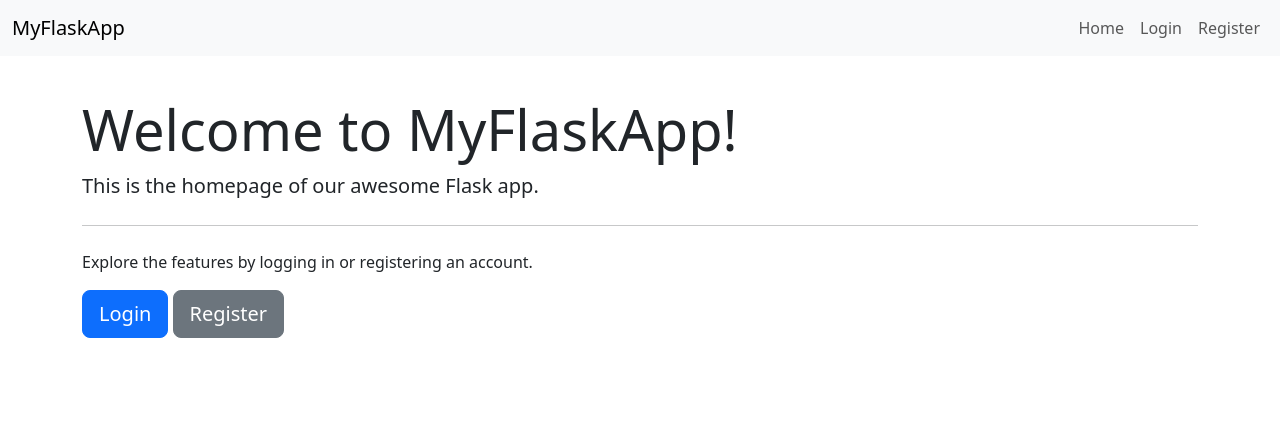
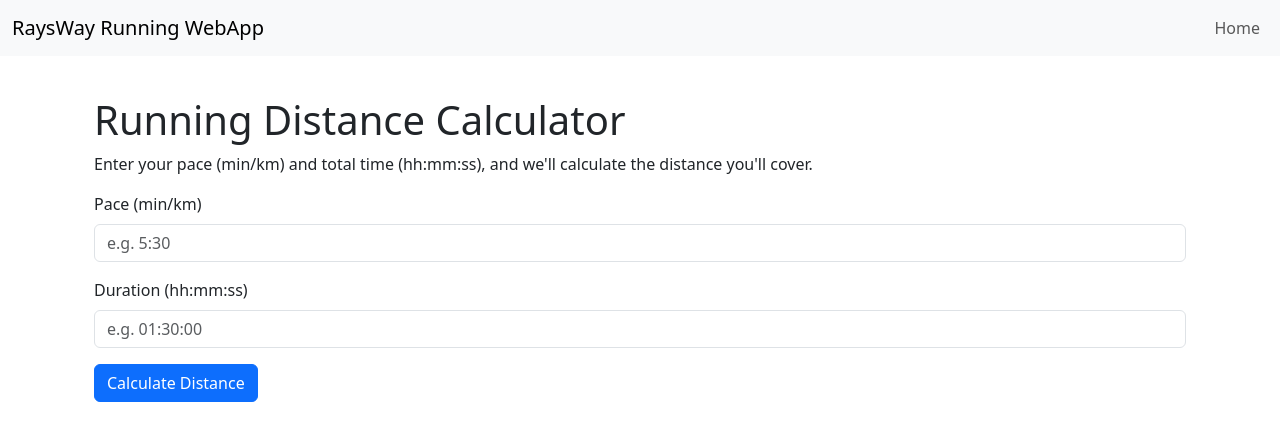
Before and after one commit to ifiwasu/running_pace_calculator, a Flask app: page / in a window 1280 px wide. Shown: the top 441 px of the page. Run offline with Flask 3, Linux system fonts and the light colour scheme.

Commit message:
first working version

```diff
--- a/app/forms.py
+++ b/app/forms.py
@@ -1,17 +1,8 @@
 from flask_wtf import FlaskForm
-from wtforms import StringField, PasswordField, SubmitField, BooleanField
-from wtforms.validators import DataRequired, Email, Length, EqualTo
+from wtforms import StringField, SubmitField
+from wtforms.validators import DataRequired
 
-# examples
-class RegistrationForm(FlaskForm):
-    username = StringField('Username', validators=[DataRequired(), Length(min=2, max=20)])
-    email = StringField('Email', validators=[DataRequired(), Email()])
-    password = PasswordField('Password', validators=[DataRequired(), Length(min=6)])
-    confirm_password = PasswordField('Confirm Password', validators=[DataRequired(), EqualTo('password', message='Passwords must match')])
-    submit = SubmitField('Register')
-
-class LoginForm(FlaskForm):
-    username = StringField('Username', validators=[DataRequired()])
-    password = PasswordField('Password', validators=[DataRequired()])
-    remember = BooleanField('Remember Me')
-    submit = SubmitField('Login')
+class RunningForm(FlaskForm):
+    pace = StringField('Pace (min/km)', validators=[DataRequired()])
+    time = StringField('Duration (hh:mm:ss)', validators=[DataRequired()])
+    submit = SubmitField('Calculate Distance')
--- a/app/routes.py
+++ b/app/routes.py
@@ -1,25 +1,18 @@
-from flask import Blueprint, render_template, redirect, url_for
-from app.forms import RegistrationForm, LoginForm
+from flask import Blueprint, render_template
+from app.forms import RunningForm
+from app.helper import calculate_distance
 
 main = Blueprint('main', __name__)
 
-@main.route('/')
+@main.route('/', methods=['GET', 'POST'])
 def home():
-    return render_template('home.html')
+    form = RunningForm()
+    distance = None
 
-@main.route('/register', methods=['GET', 'POST'])
-def register():
-    form = RegistrationForm()
     if form.validate_on_submit():
-        # logica voor route hier plaatsen en pass weghalen
-        pass
-    return render_template('register.html', form=form)
+        pace = form.pace.data
+        time = form.time.data
 
-@main.route('/login', methods=['GET', 'POST'])
-def login():
-    form = LoginForm()
-    if form.validate_on_submit():
-        # Logic for handling login, like checking credentials
-        # After successful login, redirect to the home page
-        return redirect(url_for('main.home'))
-    return render_template('login.html', form=form)
+        distance = calculate_distance(pace, time)
+
+    return render_template('home.html', form=form, distance=distance)
--- a/app/templates/base.html
+++ b/app/templates/base.html
@@ -15,17 +15,10 @@
     <!-- Fixed horizontal navigation bar -->
     <nav class="navbar navbar-expand-lg navbar-light bg-light fixed-top">
         <div class="container-fluid">
-            <a class="navbar-brand" href="{{ url_for('main.home') }}">MyFlaskApp</a>
+            <a class="navbar-brand" href="{{ url_for('main.home') }}">RaysWay Running WebApp</a>
             <ul class="navbar-nav">
                 <li class="nav-item">
                     <a class="nav-link" href="{{ url_for('main.home') }}">Home</a>
-                </li>
-                <li class="nav-item">
-                    <a class="nav-link" href="{{ url_for('main.login') }}">Login</a>
-                </li>
-                <li class="nav-item">
-                    <a class="nav-link" href="{{ url_for('main.register') }}">Register</a>
-                </li>
             </ul>
         </div>
     </nav>
--- a/app/templates/home.html
+++ b/app/templates/home.html
@@ -1,14 +1,40 @@
 {% extends "base.html" %}
 
-{% block title %}Home - MyFlaskApp{% endblock %}
+{% block title %}
+    Calculate Running Distance
+{% endblock %}
 
 {% block content %}
-<div class="jumbotron">
-    <h1 class="display-4">Welcome to MyFlaskApp!</h1>
-    <p class="lead">This is the homepage of our awesome Flask app.</p>
-    <hr class="my-4">
-    <p>Explore the features by logging in or registering an account.</p>
-    <a class="btn btn-primary btn-lg" href="{{ url_for('main.login') }}" role="button">Login</a>
-    <a class="btn btn-secondary btn-lg" href="{{ url_for('main.register') }}" role="button">Register</a>
-</div>
+    <div class="container">
+        <h1>Running Distance Calculator</h1>
+        <p>Enter your pace (min/km) and total time (hh:mm:ss), and we'll calculate the distance you'll cover.</p>
+
+        <form method="POST">
+            {{ form.hidden_tag() }}
+
+            <div class="mb-3">
+                {{ form.pace.label(class="form-label") }}
+                {{ form.pace(class="form-control", placeholder="e.g. 5:30") }}
+                {% if form.pace.errors %}
+                    <div class="text-danger">{{ form.pace.errors[0] }}</div>
+                {% endif %}
+            </div>
+
+            <div class="mb-3">
+                {{ form.time.label(class="form-label") }}
+                {{ form.time(class="form-control", placeholder="e.g. 01:30:00") }}
+                {% if form.time.errors %}
+                    <div class="text-danger">{{ form.time.errors[0] }}</div>
+                {% endif %}
+            </div>
+
+            <button type="submit" class="btn btn-primary">Calculate Distance</button>
+        </form>
+
+        {% if distance is not none %}
+            <div class="mt-4">
+                <h3>Calculated Distance: {{ distance }} km</h3>
+            </div>
+        {% endif %}
+    </div>
 {% endblock %}
--- a/config.py
+++ b/config.py
@@ -1,6 +1,4 @@
 import os
 
 class Config:
-    #SQLALCHEMY_DATABASE_URI = os.getenv('DATABASE_URL', 'sqlite:///my.db')
-    #SQLALCHEMY_TRACK_MODIFICATIONS = False
-    SECRET_KEY = os.getenv('SECRET_KEY', 'SECRET_KEY')
+    SECRET_KEY = os.getenv('SECRET_KEY', 'md0WJsjaOOuf1T')
```
Also changed, not shown: app/helper.py (+13 -32 lines), requirements.txt (deleted, +0 -13 lines).
